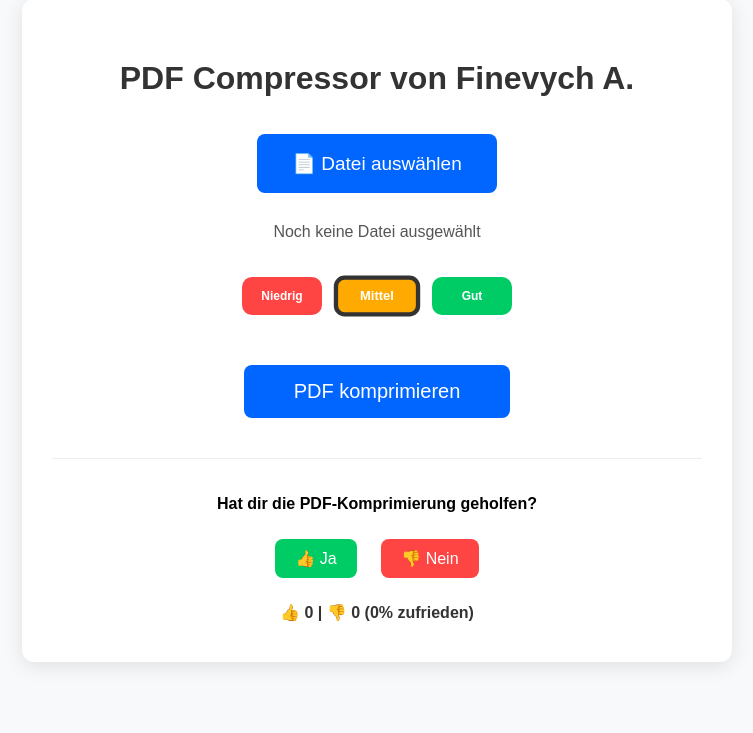
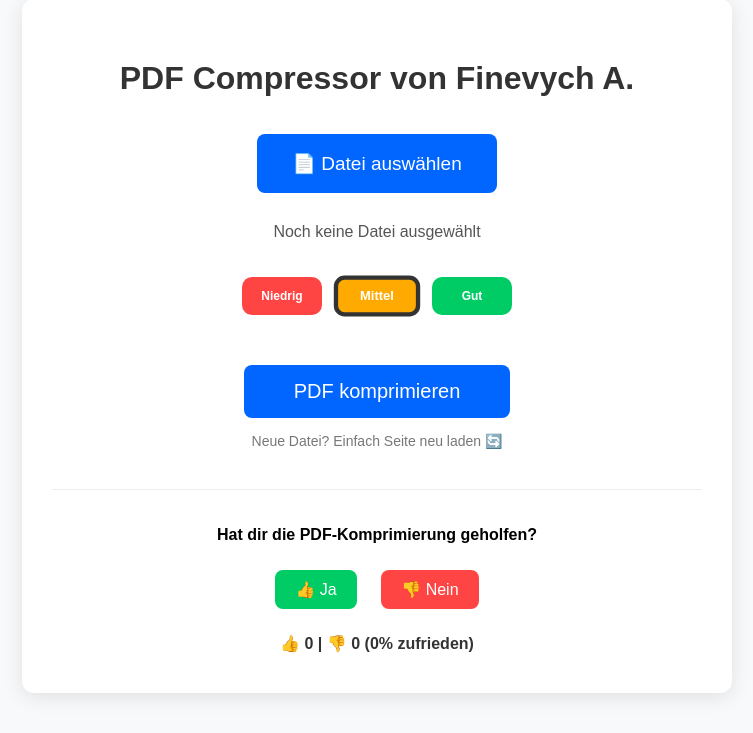
Before and after one commit to fin325/pdf-compressor-web, a Flask app: page / in a window 1280 px wide. Shown: the part 41-774 px from the top of the page, without its empty margins (263-1016 px from the left). Run offline with Flask 3, Linux system fonts and the light colour scheme; data that the repository does not hold is empty; some libraries are stand-ins or nearby versions.

Commit message:
Update index.html
Text

```diff
--- a/templates/index.html
+++ b/templates/index.html
@@ -45,6 +45,9 @@
         <input type="hidden" id="quality" name="quality" value="30">
         <button type="submit" id="submitBtn">PDF komprimieren</button>
     </form>
+    <p style="margin-top:15px; font-size:14px; color:#777;">
+    Neue Datei? Einfach Seite neu laden 🔄
+    </p>
 
     <div id="loading" class="loading">PDF wird komprimiert... Bitte warten</div>
 
```
